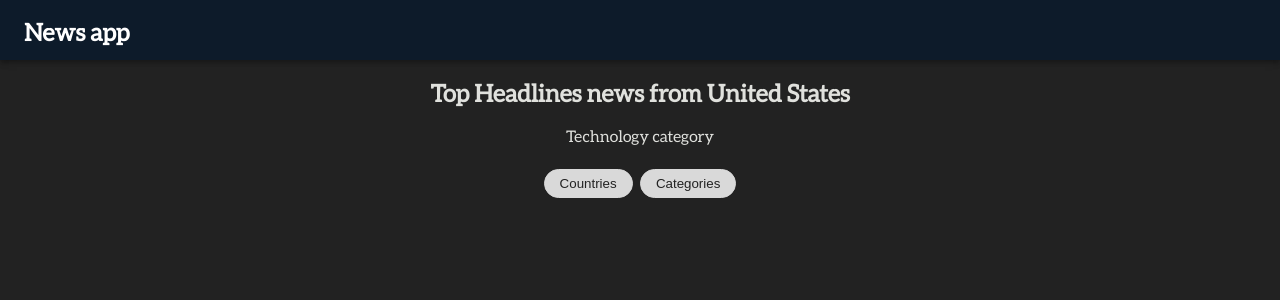
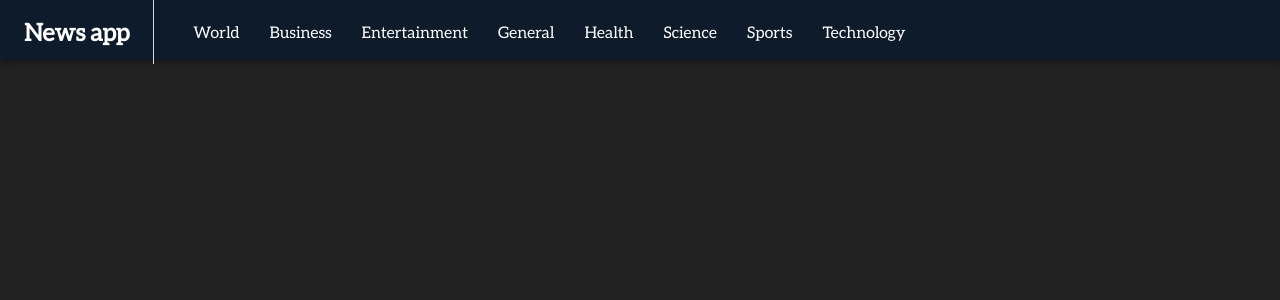
Before and after one commit to Marcobc-exe/worlds-news-app, a React (Create React App) app: page / in a window 1280 px wide. Shown: the top 300 px of the page. Built offline with nearby package versions, Linux system fonts and the light colour scheme.

Commit message:
Add(Navbar): Added categories on navbar

```diff
--- a/package.json
+++ b/package.json
@@ -16,6 +16,7 @@
     "react": "^18.2.0",
     "react-dom": "^18.2.0",
     "react-redux": "^8.1.2",
+    "react-router-dom": "^6.15.0",
     "react-scripts": "5.0.1",
     "react-spinners": "^0.13.8",
     "swr": "^2.2.1",
--- a/src/App.js
+++ b/src/App.js
@@ -1,14 +1,17 @@
 import "./App.css";
 import { Provider } from "react-redux";
 import store from "./store/store";
-import { HomePage } from "./pages/HomePage";
+import { HashRouter } from "react-router-dom";
+import { AppRouter } from "./routes/AppRouter";
 
 export const App = () => {
 
   return (
     <>
       <Provider store={store}>
-        <HomePage />
+        <HashRouter>
+          <AppRouter />
+        </HashRouter>
       </Provider>
     </>
   );
--- /dev/null
+++ b/src/api/headlinesStore/fetchNews.js
@@ -0,0 +1,15 @@
+import { API_KEY_NEWS, BASE_URL, API_V2 } from "../urlapi";
+
+export const getHeadlinesByCategory = async ({ country, category, delay }) => {
+  const url = `${BASE_URL}${API_V2}/top-headlines?country=${country}&category=${category}&apiKey=${API_KEY_NEWS}`;
+
+  const response = await fetch(url).then((response) => response.json());
+  return response;
+};
+
+export const getHeadlines = async ({ country }) => {
+  const url = `${BASE_URL}${API_V2}/top-headlines?country=${country}&apiKey=${API_KEY_NEWS}`;
+
+  const response = await fetch(url).then((response) => response.json());
+  return response;
+};
--- a/src/components/MenuFilter/MenuFilter.js
+++ /dev/null
@@ -1,97 +0,0 @@
-import { useState } from "react";
-import "./index.css";
-import { capitalizeSentence } from "../../utils/capitalize";
-import { countries } from "../../const/countries";
-import { useNewsProps } from "../../hooks/useNewsProps";
-import { categories } from "../../const/categories";
-
-export const MenuFilter = () => {
-  const [switchMenuCountries, setSwitchMenuCountries] = useState(false);
-  const [switchMenuCategories, setSwitchMenuCategories] = useState(false);
-  const { handlePropCountry, handlePropCategory } = useNewsProps();
-
-  const showMenuCountries = (event) => {
-    setSwitchMenuCountries(true);
-  };
-
-  const hiddenCloseCountries = (event) => {
-    setSwitchMenuCountries(false);
-  };
-
-  const showMenuCategories = (event) => {
-    setSwitchMenuCategories(true);
-  };
-
-  const hiddenCloseCategories = (event) => {
-    setSwitchMenuCategories(false);
-  };
-
-  const handleCountryNews = (event) => {
-    const props = {
-      code: event.target.id,
-      name: event.target.alt,
-    };
-    handlePropCountry(props);
-  };
-
-  const handleCategoryNews = (event) => {
-    handlePropCategory(event.target.id);
-  };
-
-  return (
-    <>
-      <div className="containerBtnMenus">
-        <button
-          id="button-menu-countries"
-          className="buttonMenu countries"
-          onMouseEnter={showMenuCountries}
-          onMouseLeave={hiddenCloseCountries}
-        >
-          Countries
-        </button>
-        <button
-          id="button-menu-countries"
-          className="buttonMenu categories"
-          onMouseEnter={showMenuCategories}
-          onMouseLeave={hiddenCloseCategories}
-        >
-          Categories
-        </button>
-      </div>
-
-      {switchMenuCountries && (
-        <div
-          className="containerItem countries"
-          onMouseEnter={showMenuCountries}
-          onMouseLeave={hiddenCloseCountries}
-        >
-          {countries
-            .sort((a, b) => a.country.localeCompare(b.country))
-            .map((country) => (
-              <img
-                id={country.code}
-                className="flagCountryFlag"
-                src={country.flag}
-                alt={country.country}
-                onClick={handleCountryNews}
-              />
-            ))}
-        </div>
-      )}
-
-      {switchMenuCategories && (
-        <div
-          className="containerItem categories"
-          onMouseEnter={showMenuCategories}
-          onMouseLeave={hiddenCloseCategories}
-        >
-          {categories.map((category) => (
-            <p id={category} onClick={handleCategoryNews}>
-              {capitalizeSentence(category)}
-            </p>
-          ))}
-        </div>
-      )}
-    </>
-  );
-};
--- a/src/components/MenuFilter/index.css
+++ /dev/null
@@ -1,66 +0,0 @@
-.containerBtnMenus {
-  display: flex;
-  flex-direction: row;
-  justify-content: space-around;
-  width: 200px;
-  margin: 24px 0px;
-}
-
-.buttonMenu {
-  color: #222;
-  background-color: #D9D9D9;
-  width: 70px auto;
-  border: none;
-  border-radius: 30px;
-  border: 1px solid #D9D9D9;
-  padding: 6px 15px;
-  transition: all 0.2s ease-out;
-}
-
-.buttonMenu:selection {
-  background-color: rgb(230, 230, 230);
-  border: 3px solid #219ebc
-}
-
-.containerItem {
-  background-color: #D9D9D9;
-  color: #222;
-  width: 300px;
-  height: 150px auto;
-  border-radius: 20px;
-  overflow: auto;
-  padding: 15px 10px;
-  position: absolute;
-  top: 21.5%;
-}
-
-.containerItem > p {
-  cursor: pointer;
-  display: inline-block;
-  margin: 0 5px;
-  padding: 3px 5px;
-  border-radius: 20px;
-  transition: all .2s ease-out;
-}
-
-.containerItem > p:hover {
-  background-color: #ffb703;
-}
-
-.flagCountryFlag {
-  cursor: pointer;
-  margin: 3px 5px;
-}
-
-.parrafLink {
-  font-style: italic;
-}
-
-.parrafLink > a {
-  text-decoration: none;
-  color: #D9D9D9;
-}
-
-.parrafLink > a:hover {
-  color: #219ebc;
-}
--- a/src/components/Navbar/Navbar.js
+++ b/src/components/Navbar/Navbar.js
@@ -2,6 +2,11 @@ import { styled } from "@mui/material/styles";
 import MuiAppBar from "@mui/material/AppBar";
 import { Toolbar } from "@mui/material";
 import "./index.css";
+import { categories } from "../../const/categories";
+import { capitalizeSentence } from "../../utils/capitalize";
+import { useNewsProps } from "../../hooks/useNewsProps";
+import { useState } from "react";
+import { countries } from "../../const/countries";
 
 const AppBar = styled(
   MuiAppBar,
@@ -11,10 +16,68 @@ const AppBar = styled(
 }));
 
 export const Navbar = () => {
+  const [switchMenuCountries, setSwitchMenuCountries] = useState(false);
+  const { handlePropCountry, handlePropCategory } = useNewsProps();
+  // const { country } = useSelector((state) => state.headlines);
+
+  const showMenuCountries = (event) => {
+    setSwitchMenuCountries(true);
+  };
+
+  const hiddenCloseCountries = (event) => {
+    setSwitchMenuCountries(false);
+  };
+
+  const handleCategoryNews = (event) => {
+    handlePropCategory(event.target.id);
+  };
+
+  const handleCountryNews = (event) => {
+    const props = {
+      code: event.target.id,
+      name: event.target.alt,
+    };
+    handlePropCountry(props);
+  };
+
   return (
     <AppBar id="appBar">
-      <Toolbar>
+      <Toolbar className="toolbar main">
         <h2>News app</h2>
+        <Toolbar className="toolbar categories">
+          <p
+            onMouseEnter={showMenuCountries}
+            onMouseLeave={hiddenCloseCountries}
+          >
+            World
+          </p>
+          {switchMenuCountries && (
+            <div
+              className="containerItem countries"
+              onMouseEnter={showMenuCountries}
+              onMouseLeave={hiddenCloseCountries}
+            >
+              {countries
+                .sort((a, b) => a.country.localeCompare(b.country))
+                .map((country) => (
+                  <img
+                    id={country.code}
+                    className="flagCountryFlag"
+                    src={country.flag}
+                    alt={country.country}
+                    onClick={handleCountryNews}
+                  />
+                ))}
+            </div>
+          )}
+          {categories
+            .sort((a, b) => a.localeCompare(b))
+            .map((category) => (
+              <p id={category} onClick={handleCategoryNews}>
+                {capitalizeSentence(category)}
+              </p>
+            ))}
+        </Toolbar>
       </Toolbar>
     </AppBar>
   );
--- a/src/components/Navbar/index.css
+++ b/src/components/Navbar/index.css
@@ -3,3 +3,49 @@
   position: relative;
   height: 60px;
 }
+
+.toolbar.main > h2 {
+  padding-right: 24px;
+}
+
+.toolbar.categories {
+  border-left: 1px solid #d9d9d9;
+}
+
+.toolbar.categories > p {
+  margin: 0px 10px;
+  cursor: pointer;
+  padding: 1px 5px;
+}
+
+.toolbar.categories > p:hover {
+  color: lightgrey;
+}
+
+.containerItem {
+  background-color: #0d1b2a;
+  width: 300px;
+  height: 150px auto;
+  overflow: auto;
+  padding: 15px 10px;
+  position: absolute;
+  top: 67%;
+}
+
+.containerItem > p {
+  cursor: pointer;
+  display: inline-block;
+  margin: 0 5px;
+  padding: 3px 5px;
+  border-radius: 20px;
+  transition: all .2s ease-out;
+}
+
+.containerItem > p:hover {
+  background-color: #ffb703;
+}
+
+.flagCountryFlag {
+  cursor: pointer;
+  margin: 3px 5px;
+}
--- a/src/fetchNews.js
+++ /dev/null
@@ -1,37 +0,0 @@
-import { API_KEY_NEWS, BASE_URL, API_V2 } from "./api/urlapi";
-
-const getSuspender = (promise) => {
-  let status = "pending";
-  let response;
-
-  const suspender = promise.then(
-    (res) => {
-      status = "success";
-      response = res;
-    },
-    (err) => {
-      status = "error";
-      response = err;
-    }
-  );
-
-  const read = () => {
-    switch (status) {
-      case "pending":
-        throw suspender;
-      case "error":
-        throw response;
-      default:
-        return response;
-    }
-  }
-
-  return { read };
-};
-
-export const fetchNewsHeadlines = ({ country, category, delay }) => {
-  const url = `${BASE_URL}${API_V2}/top-headlines?country=${country}&category=${category}&apiKey=${API_KEY_NEWS}`
-  const promise = fetch(url).then((response) => response.json())
-
-  return getSuspender(promise);
-};
--- a/src/pages/HomePage.js
+++ b/src/pages/HomePage.js
@@ -1,6 +1,4 @@
 import { useSelector } from "react-redux";
-import { Layout } from "../components/Layout/Layout";
-import { MenuFilter } from "../components/MenuFilter/MenuFilter";
 import { Suspense } from "react";
 import { NewsHeadlines } from "../components/NewsHeadlines/NewsHeadlines";
 import { PulseLoader } from "react-spinners";
@@ -8,23 +6,18 @@ import { capitalizeSentence, capitalizeText } from "../utils/capitalize";
 
 export const HomePage = () => {
   const { country, category } = useSelector((state) => state.headlines);
-  console.log(country);
 
   return (
-    <>
-      <Layout />
     <div className="App">
       <h2>Top Headlines news from {capitalizeSentence(country.name)}</h2>
       <span>{capitalizeText(category)} category</span>
-        <MenuFilter />
-        {/* <Suspense
+      <Suspense
         fallback={
           <PulseLoader color="#e0e1dd" size={12} speedMultiplier={0.7} />
         }
       >
-          <NewsHeadlines country={country.code} category={category} delay={0} />
-        </Suspense> */}
+        <NewsHeadlines country={country.code} delay={0} />
+      </Suspense>
     </div>
-    </>
   );
 };
--- /dev/null
+++ b/src/routes/AppRouter.js
@@ -0,0 +1,14 @@
+import { Navigate, Route, Routes } from "react-router-dom";
+import { HomePage } from "../pages/HomePage";
+import { Layout } from "../components/Layout/Layout";
+
+export const AppRouter = () => {
+  return (
+    <Layout>
+      <Routes>
+        <Route exact path="/" element={<HomePage />} />
+        <Route path="*" element={<Navigate to="/" replace />} />
+      </Routes>
+    </Layout>
+  );
+};
```
Also changed, not shown: src/components/NewsHeadlines/NewsHeadlines.js (+16 -15 lines), src/hooks/useFetch.js (deleted, +0 -37 lines), 1 other file (tests, documents, lock files or other folders). Lines whose indentation alone changed are shown as unchanged.
